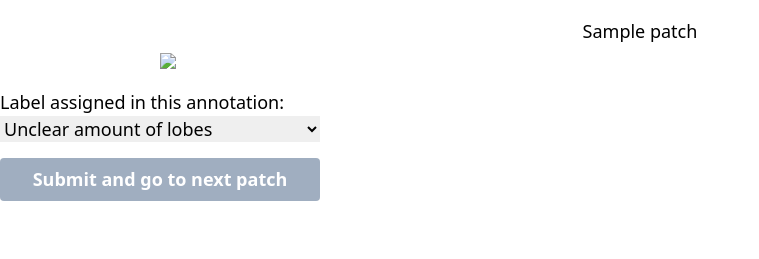
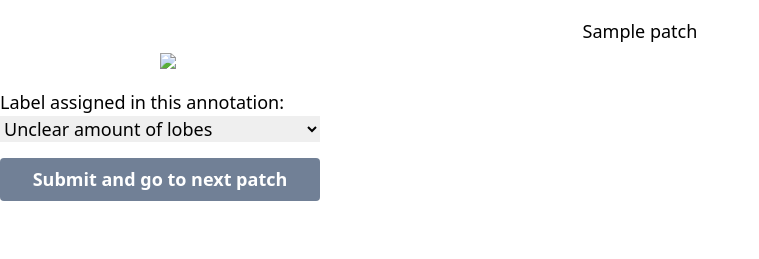
Before and after one commit to MaximLippeveld/singlecell-annotator, a Django app: template singlecell/templates/singlecell/index.html in a window 1280 px wide. Shown: the part 41-300 px from the top of the page, without its empty margins (0-759 px from the left). Run offline with Django 3.2, Linux system fonts and the light colour scheme; the template is opened without the code that fills it: values that come from a table or form of the project are taken from there, most other values are stand-ins (such as "Sample title", 1, 10 or a date in 2020); style sheets or scripts are compiled from the project's sources.

Commit message:
update buttons, data type and title

```diff
--- a/singlecell/templates/singlecell/index.html
+++ b/singlecell/templates/singlecell/index.html
@@ -1,6 +1,6 @@
 {% extends "base.html" %}
 
-{% block title %}Image{% endblock %}
+{% block title %}Annotating {{ dataset_name }}{% endblock %}
 
 {% block content %}
 <p class="mt-4">
@@ -19,7 +19,7 @@
 <form action="" method="post" class="flex flex-col md:w-1/4 mt-5">
     {% csrf_token %}
     {{ form }}
-    <input class="mt-4 bg-gray-500 hover:bg-gray-600 text-white font-semibold py-2 px-4 rounded cursor-pointer" type="submit" value="Submit and go to next patch">
+    <input class="mt-4 bg-gray-600 hover:bg-gray-700 text-white font-semibold py-2 px-4 rounded cursor-pointer" type="submit" value="Submit and go to next patch">
 </form>
 
 {% endblock %}
```
